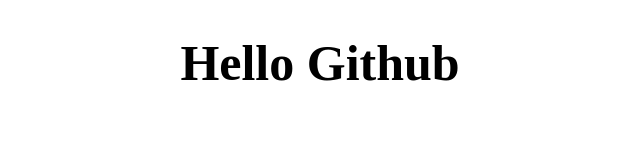
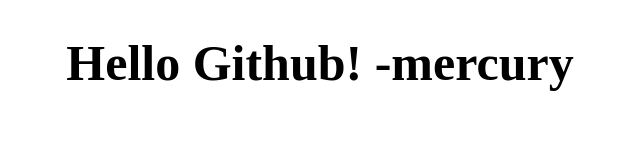
Before and after one commit to MercuryDemo/mercurydemo.github.io, a plain HTML site: page index.html in a window 1280 px wide. Shown: the whole page, without its empty margins (320-960 px from the left). Drawn offline with Linux system fonts and the light colour scheme.

Commit message:
Update index.html

```diff
--- a/index.html
+++ b/index.html
@@ -11,6 +11,6 @@
     </style>
 </head>
 <body>
-    <h1>Hello Github</h1>
+    <h1>Hello Github! -mercury</h1>
 </body>
 </html>
```
